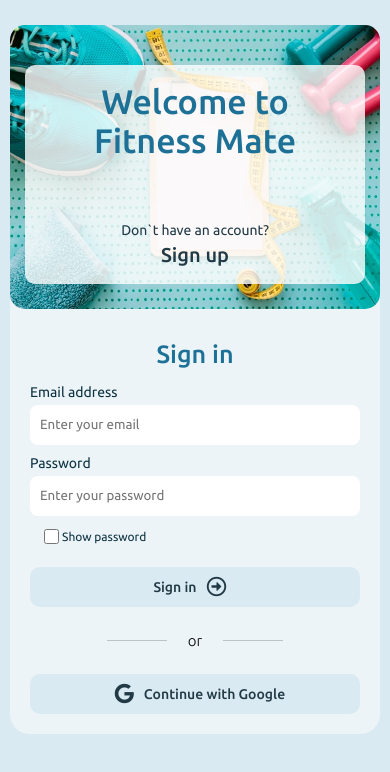
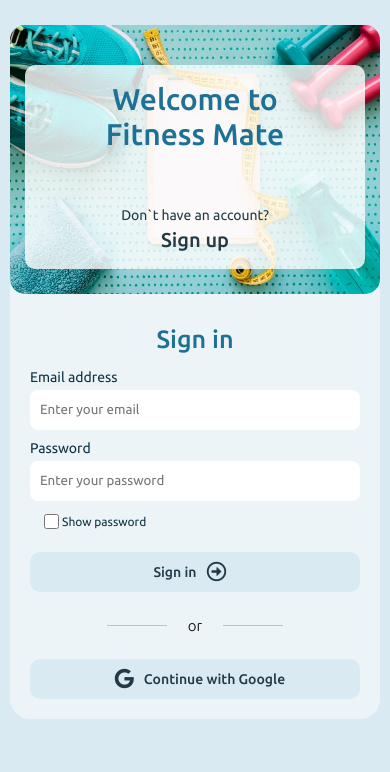
Before and after one commit to AdreanRamires/adreanramires.github.io, a React (Create React App) app: page / in a window 390 px wide. Shown: the top 772 px of the page. Built offline with nearby package versions, Linux system fonts and the light colour scheme.

Commit message:
minor changes sing-up-in

```diff
--- a/src/main/Login/Login.module.css
+++ b/src/main/Login/Login.module.css
@@ -2,8 +2,8 @@
   display: flex;
   align-items: center;
   background: #ecf4f7;
-  width: 960px;
-  margin: 50px auto 0 auto;
+  width: 1300px;
+  margin: 5% auto 0 auto;
   border-radius: 20px;
 }
 
@@ -28,7 +28,7 @@
 
 .side-a-heading {
   text-align: center;
-  font-size: 40px;
+  font-size: 50px;
   font-weight: 500;
   color: #1d7197;
   margin-top: 35px;
@@ -37,7 +37,7 @@
 .sign-in-wrapper {
   display: flex;
   flex-direction: column;
-  margin-top: 90%;
+  margin: 50% 0 10% 0;
 }
 
 .registered {
@@ -182,7 +182,7 @@
   }
 
   .sign-in-wrapper {
-    margin: 80% 0 0 30px;
+    margin: 50% 0 0 30px;
   }
 
   .btn {
@@ -199,8 +199,12 @@
     padding: 60px 30px 40px 30px;
   }
 
+  .side-a-heading {
+    font-size: 40px;
+  }
+
   .sign-in-wrapper {
-    margin: 110% 0 0 30px;
+    margin: 75% 0 0 30px;
   }
 
   .login-side-b {
@@ -214,16 +218,20 @@
   }
 
   .side-a-heading {
-    font-size: 34px;
+    font-size: 30px;
     margin-top: 20%;
   }
 
   .sign-in-wrapper {
+    display: flex;
+    flex-direction: column;
     text-align: center;
     margin: 85% 0 0 0;
   }
 
   .sign-in {
+    width: 50%;
+    margin: 0 auto;
     text-align: center;
   }
 
```
